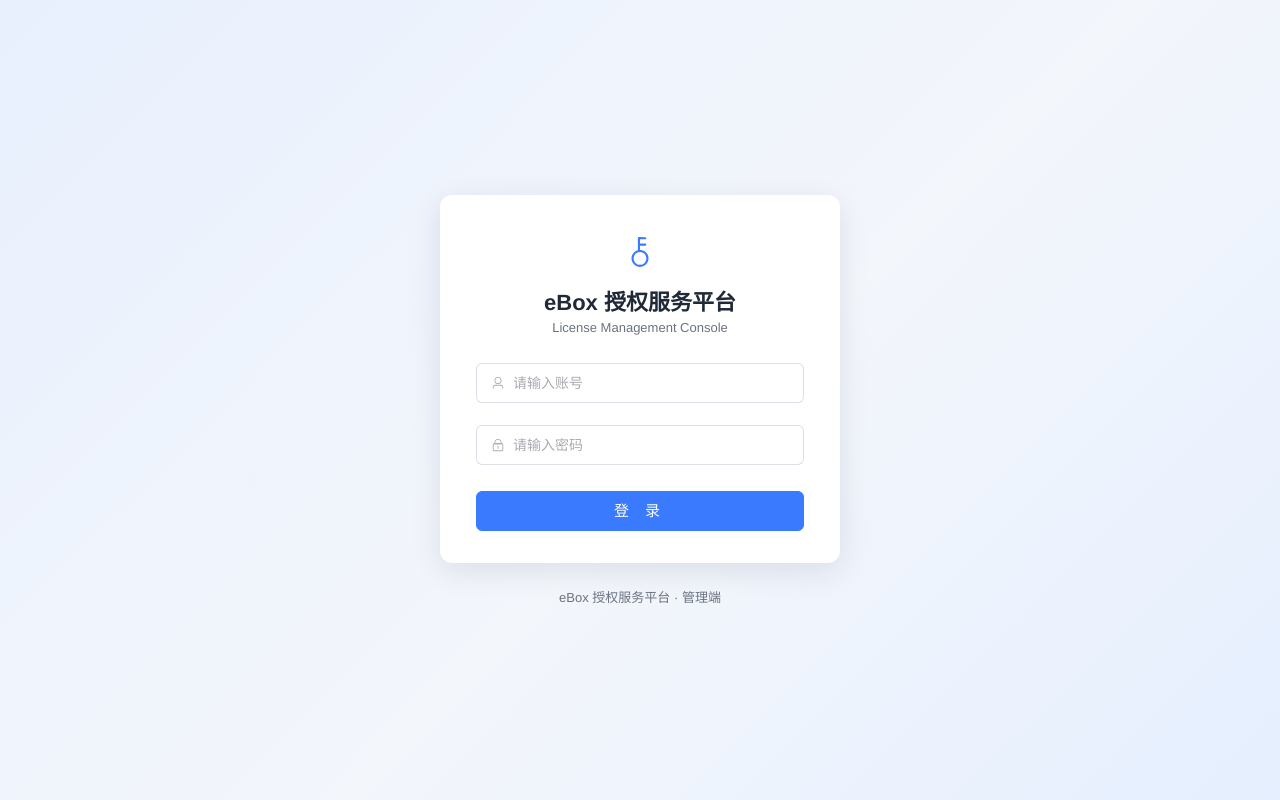
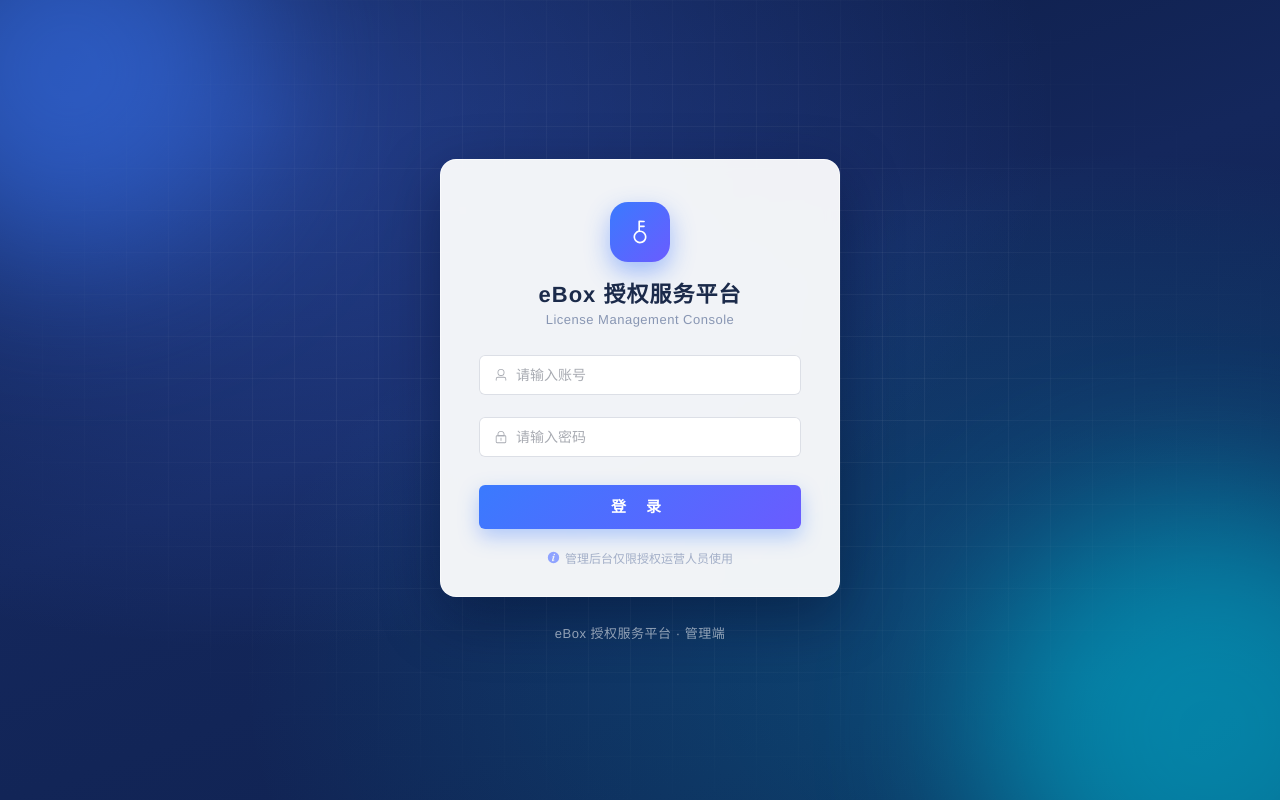
Before and after one commit to shushuhao01/ebox, a Vue app in the folder license-server/admin/: page /login in a window 1280 px wide. Built offline with nearby package versions, Linux system fonts and the light colour scheme.

Commit message:
style: 美化管理面板登录页（深蓝渐变+光斑网格背景、毛玻璃卡片、渐变按钮）

```diff
--- a/license-server/admin/src/views/Login.vue
+++ b/license-server/admin/src/views/Login.vue
@@ -1,8 +1,15 @@
 <template>
   <div class="login-page">
+    <!-- 背景装饰 -->
+    <div class="bg-glow glow-1"></div>
+    <div class="bg-glow glow-2"></div>
+    <div class="bg-grid"></div>
+
     <div class="login-card">
       <div class="login-logo">
-        <el-icon :size="34" color="#3A7AFE"><Key /></el-icon>
+        <div class="logo-badge">
+          <el-icon :size="26" color="#fff"><Key /></el-icon>
+        </div>
         <h1 class="login-title">eBox 授权服务平台</h1>
         <p class="login-sub">License Management Console</p>
       </div>
@@ -31,7 +38,13 @@
           登 录
         </el-button>
       </el-form>
+
+      <div class="login-tip">
+        <el-icon :size="13"><InfoFilled /></el-icon>
+        <span>管理后台仅限授权运营人员使用</span>
+      </div>
     </div>
+
     <div class="login-footer">eBox 授权服务平台 · 管理端</div>
   </div>
 </template>
@@ -40,7 +53,7 @@
 import { reactive, ref } from 'vue'
 import { useRoute, useRouter } from 'vue-router'
 import { ElMessage, type FormInstance, type FormRules } from 'element-plus'
-import { User, Lock } from '@element-plus/icons-vue'
+import { User, Lock, Key, InfoFilled } from '@element-plus/icons-vue'
 import { login } from '@/api/auth'
 import { useUserStore } from '@/stores/user'
 
@@ -89,46 +102,142 @@ async function onSubmit() {
   flex-direction: column;
   align-items: center;
   justify-content: center;
-  background: linear-gradient(135deg, #e8f0fe 0%, #f3f6fb 55%, #e5efff 100%);
   position: relative;
+  overflow: hidden;
+  background:
+    radial-gradient(ellipse at 20% 15%, rgba(72, 118, 255, 0.35), transparent 55%),
+    radial-gradient(ellipse at 85% 85%, rgba(0, 180, 216, 0.28), transparent 55%),
+    linear-gradient(160deg, #0b1a3f 0%, #14275c 45%, #0e214d 100%);
+}
+
+// 光斑
+.bg-glow {
+  position: absolute;
+  border-radius: 50%;
+  filter: blur(80px);
+  opacity: 0.55;
+  pointer-events: none;
+}
+.glow-1 {
+  width: 380px;
+  height: 380px;
+  left: -120px;
+  top: -120px;
+  background: #3a7afe;
+}
+.glow-2 {
+  width: 460px;
+  height: 460px;
+  right: -160px;
+  bottom: -160px;
+  background: #00b6d4;
+}
+
+// 网格纹理
+.bg-grid {
+  position: absolute;
+  inset: 0;
+  background-image:
+    linear-gradient(rgba(255, 255, 255, 0.05) 1px, transparent 1px),
+    linear-gradient(90deg, rgba(255, 255, 255, 0.05) 1px, transparent 1px);
+  background-size: 42px 42px;
+  mask-image: radial-gradient(ellipse at 50% 45%, #000 30%, transparent 75%);
+  pointer-events: none;
 }
 
 .login-card {
+  position: relative;
+  z-index: 1;
   width: 400px;
-  background: #fff;
-  border-radius: 12px;
-  box-shadow: 0 8px 30px rgba(16, 24, 40, 0.1);
-  padding: 40px 36px 32px;
+  background: rgba(255, 255, 255, 0.94);
+  border: 1px solid rgba(255, 255, 255, 0.6);
+  border-radius: 16px;
+  box-shadow: 0 20px 60px rgba(2, 10, 40, 0.45);
+  padding: 42px 38px 30px;
+  backdrop-filter: blur(8px);
+  animation: fadeUp 0.45s ease-out;
+}
+
+@keyframes fadeUp {
+  from {
+    opacity: 0;
+    transform: translateY(18px);
+  }
+  to {
+    opacity: 1;
+    transform: translateY(0);
+  }
 }
 
 .login-logo {
   text-align: center;
   margin-bottom: 28px;
 
+  .logo-badge {
+    width: 60px;
+    height: 60px;
+    margin: 0 auto 14px;
+    display: flex;
+    align-items: center;
+    justify-content: center;
+    border-radius: 18px;
+    background: linear-gradient(135deg, #3a7afe 0%, #6a5cff 100%);
+    box-shadow: 0 10px 24px rgba(58, 122, 254, 0.45);
+  }
+
   .login-title {
     font-size: 22px;
-    font-weight: 600;
-    color: var(--text-main);
-    margin: 12px 0 4px;
+    font-weight: 700;
+    color: #1b2a4a;
+    margin: 0 0 4px;
+    letter-spacing: 1px;
   }
 
   .login-sub {
     font-size: 13px;
-    color: var(--text-secondary);
+    color: #8896b3;
     margin: 0;
+    letter-spacing: 0.5px;
   }
 }
 
 .login-btn {
   width: 100%;
-  margin-top: 4px;
+  margin-top: 6px;
   font-size: 15px;
-  letter-spacing: 6px;
+  letter-spacing: 8px;
+  font-weight: 600;
+  height: 44px;
+  background: linear-gradient(135deg, #3a7afe 0%, #6a5cff 100%);
+  border: none;
+  box-shadow: 0 8px 20px rgba(58, 122, 254, 0.35);
+
+  &:hover {
+    background: linear-gradient(135deg, #2f6ef5 0%, #5d4ff8 100%);
+    box-shadow: 0 10px 24px rgba(58, 122, 254, 0.45);
+  }
+}
+
+.login-tip {
+  display: flex;
+  align-items: center;
+  justify-content: center;
+  gap: 5px;
+  margin-top: 20px;
+  font-size: 12px;
+  color: #a3afc8;
+
+  :deep(.el-icon) {
+    color: #8fa3ff;
+  }
 }
 
 .login-footer {
-  margin-top: 24px;
+  position: relative;
+  z-index: 1;
+  margin-top: 26px;
   font-size: 13px;
-  color: var(--text-secondary);
+  color: rgba(255, 255, 255, 0.55);
+  letter-spacing: 0.5px;
 }
 </style>
```
